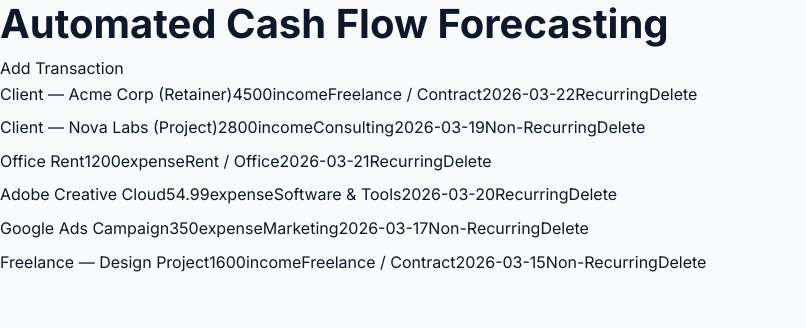
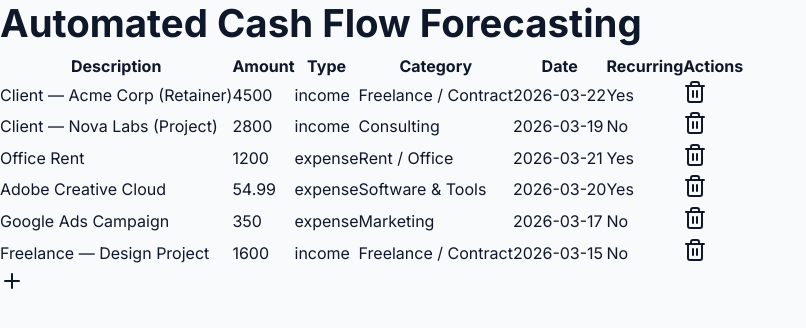
Before and after one commit to kalavathiramarao76-ui/pf-cash-flow-pro, a Next.js app: page /dashboard in a window 1280 px wide. Shown: the top 328 px of the page, without its empty margins (0-806 px from the left). Built offline with nearby package versions, Linux system fonts and the light colour scheme.

Commit message:
improve: auto-upgrade cycle #49
Files: app/dashboard/page.tsx, app/forecasting/page.tsx, app/globals.css

```diff
--- a/app/dashboard/page.tsx
+++ b/app/dashboard/page.tsx
@@ -105,12 +105,9 @@ const mlModel = {
 function categorizeTransaction(transaction: Transaction): string {
   const keywords = mlModel[transaction.type];
   for (const category in keywords) {
-    if (keywords.hasOwnProperty(category)) {
-      const keywordList = keywords[category];
-      for (const keyword of keywordList) {
-        if (transaction.description.toLowerCase().includes(keyword.toLowerCase())) {
-          return category;
-        }
+    for (const keyword of keywords[category]) {
+      if (transaction.description.toLowerCase().includes(keyword.toLowerCase())) {
+        return category;
       }
     }
   }
@@ -124,14 +121,14 @@ function App() {
     if (transactions.length === 0) {
       setTransactions(SEED_TRANSACTIONS);
     }
-  }, [transactions]);
+  }, []);
 
   useEffect(() => {
     saveTransactions(transactions);
   }, [transactions]);
 
-  const handleAddTransaction = (newTransaction: Transaction) => {
-    const categorizedTransaction = { ...newTransaction, category: categorizeTransaction(newTransaction) };
+  const handleAddTransaction = (transaction: Transaction) => {
+    const categorizedTransaction = { ...transaction, category: categorizeTransaction(transaction) };
     setTransactions([...transactions, categorizedTransaction]);
   };
 
@@ -142,22 +139,46 @@ function App() {
   return (
     <div>
       <h1>Automated Cash Flow Forecasting</h1>
-      <button onClick={() => handleAddTransaction({ id: "new", description: "New Transaction", amount: 100, type: "income", date: new Date().toISOString().split("T")[0], recurring: false })}>
-        Add Transaction
+      <table>
+        <thead>
+          <tr>
+            <th>Description</th>
+            <th>Amount</th>
+            <th>Type</th>
+            <th>Category</th>
+            <th>Date</th>
+            <th>Recurring</th>
+            <th>Actions</th>
+          </tr>
+        </thead>
+        <tbody>
+          {transactions.map((transaction) => (
+            <tr key={transaction.id}>
+              <td>{transaction.description}</td>
+              <td>{transaction.amount}</td>
+              <td>{transaction.type}</td>
+              <td>{transaction.category}</td>
+              <td>{transaction.date}</td>
+              <td>{transaction.recurring ? "Yes" : "No"}</td>
+              <td>
+                <button onClick={() => handleDeleteTransaction(transaction.id)}>
+                  <Trash2 />
+                </button>
+              </td>
+            </tr>
+          ))}
+        </tbody>
+      </table>
+      <button onClick={() => handleAddTransaction({
+        id: Math.random().toString(),
+        description: "New Transaction",
+        amount: 0,
+        type: "income",
+        date: new Date().toISOString().split("T")[0],
+        recurring: false,
+      })}>
+        <Plus />
       </button>
-      <ul>
-        {transactions.map((transaction) => (
-          <li key={transaction.id}>
-            <span>{transaction.description}</span>
-            <span>{transaction.amount}</span>
-            <span>{transaction.type}</span>
-            <span>{transaction.category}</span>
-            <span>{transaction.date}</span>
-            <span>{transaction.recurring ? "Recurring" : "Non-Recurring"}</span>
-            <button onClick={() => handleDeleteTransaction(transaction.id)}>Delete</button>
-          </li>
-        ))}
-      </ul>
     </div>
   );
 }
--- a/app/forecasting/page.tsx
+++ b/app/forecasting/page.tsx
@@ -113,19 +113,65 @@ export default function ForecastingPage() {
   };
 
   const filteredForecastData = useMemo(() => {
-    if (selectedMonth !== null) {
-      return forecastData.filter((data) => data.month === selectedMonth);
-    } else if (dateRange.start !== 1 || dateRange.end !== 6) {
-      return forecastData.filter((data) => data.month >= dateRange.start && data.month <= dateRange.end);
-    } else {
-      return forecastData;
+    if (dateRange.start && dateRange.end) {
+      return forecastData.slice(dateRange.start - 1, dateRange.end);
     }
-  }, [forecastData, selectedMonth, dateRange]);
+    return forecastData;
+  }, [forecastData, dateRange]);
 
   return (
     <div>
       <h1>Automated Cash Flow Forecasting</h1>
       <div>
+        <label>Current Balance:</label>
+        <input type="number" value={currentBalance} onChange={(e) => setCurrentBalance(e.target.value)} />
+      </div>
+      <div>
+        <label>Horizon:</label>
+        <select value={horizon} onChange={(e) => setHorizon(parseInt(e.target.value) as 3 | 6 | 12)}>
+          <option value="3">3 months</option>
+          <option value="6">6 months</option>
+          <option value="12">12 months</option>
+        </select>
+      </div>
+      <div>
+        <label>Safety Threshold:</label>
+        <input type="number" value={safetyThreshold} onChange={(e) => setSafetyThreshold(e.target.value)} />
+      </div>
+      <div>
+        <h2>Recurring Items:</h2>
+        <ul>
+          {recurringItems.map((item) => (
+            <li key={item.id}>
+              {item.label} ({item.type}) - {item.amount} ({item.frequency})
+            </li>
+          ))}
+        </ul>
+        {showAddForm ? (
+          <div>
+            <label>Label:</label>
+            <input type="text" value={newItem.label} onChange={(e) => setNewItem({ ...newItem, label: e.target.value })} />
+            <label>Amount:</label>
+            <input type="number" value={newItem.amount} onChange={(e) => setNewItem({ ...newItem, amount: e.target.value })} />
+            <label>Type:</label>
+            <select value={newItem.type} onChange={(e) => setNewItem({ ...newItem, type: e.target.value as "income" | "expense" })}>
+              <option value="income">Income</option>
+              <option value="expense">Expense</option>
+            </select>
+            <label>Frequency:</label>
+            <select value={newItem.frequency} onChange={(e) => setNewItem({ ...newItem, frequency: e.target.value as RecurringItem["frequency"] })}>
+              <option value="monthly">Monthly</option>
+              <option value="quarterly">Quarterly</option>
+              <option value="yearly">Yearly</option>
+            </select>
+            <button onClick={() => setRecurringItems([...recurringItems, { ...newItem, id: `r${recurringItems.length + 1}` }])}>Add</button>
+          </div>
+        ) : (
+          <button onClick={() => setShowAddForm(true)}>Add Recurring Item</button>
+        )}
+      </div>
+      <div>
+        <h2>Forecast:</h2>
         <LineChart width={800} height={400} data={filteredForecastData}>
           <CartesianGrid strokeDasharray="3 3" />
           <XAxis dataKey="month" />
@@ -134,37 +180,23 @@ export default function ForecastingPage() {
           <Legend />
           <Line type="monotone" dataKey="balance" stroke="#8884d8" activeDot={{ r: 8 }} />
           <Line type="monotone" dataKey="income" stroke="#82ca9d" />
-          <Line type="monotone" dataKey="expenses" stroke="#ff0000" />
+          <Line type="monotone" dataKey="expenses" stroke="#8884d8" />
         </LineChart>
-        <AreaChart width={800} height={400} data={filteredForecastData}>
-          <CartesianGrid strokeDasharray="3 3" />
-          <XAxis dataKey="month" />
-          <YAxis />
-          <Tooltip />
-          <Legend />
-          <Area type="monotone" dataKey="balance" fill="#8884d8" stroke="#8884d8" />
-          <Area type="monotone" dataKey="income" fill="#82ca9d" stroke="#82ca9d" />
-          <Area type="monotone" dataKey="expenses" fill="#ff0000" stroke="#ff0000" />
-        </AreaChart>
-      </div>
-      <div>
-        <button onClick={() => handleDrillDown(1)}>Drill Down to Month 1</button>
-        <button onClick={() => handleDrillDown(2)}>Drill Down to Month 2</button>
-        <button onClick={() => handleDrillDown(3)}>Drill Down to Month 3</button>
-      </div>
-      <div>
-        <input
-          type="number"
-          value={dateRange.start}
-          onChange={(e) => handleDateRangeChange(parseInt(e.target.value), dateRange.end)}
-          placeholder="Start Month"
-        />
-        <input
-          type="number"
-          value={dateRange.end}
-          onChange={(e) => handleDateRangeChange(dateRange.start, parseInt(e.target.value))}
-          placeholder="End Month"
-        />
+        <div>
+          <label>Date Range:</label>
+          <input type="number" value={dateRange.start} onChange={(e) => handleDateRangeChange(parseInt(e.target.value), dateRange.end)} />
+          <input type="number" value={dateRange.end} onChange={(e) => handleDateRangeChange(dateRange.start, parseInt(e.target.value))} />
+        </div>
+        {selectedMonth !== null && (
+          <div>
+            <h3>Drill Down:</h3>
+            <p>Month: {selectedMonth}</p>
+            <p>Balance: {forecastData.find((data) => data.month === selectedMonth)?.balance}</p>
+            <p>Income: {forecastData.find((data) => data.month === selectedMonth)?.income}</p>
+            <p>Expenses: {forecastData.find((data) => data.month === selectedMonth)?.expenses}</p>
+          </div>
+        )}
+        <button onClick={() => handleDrillDown(1)}>Drill Down</button>
       </div>
     </div>
   );
--- a/app/globals.css
+++ b/app/globals.css
@@ -32,56 +32,36 @@ img[lazy].loaded{opacity:1;}
   gap: 20px;
   padding: 20px;
 }
-@media only screen and (max-width:480px){
+@media (max-width:480px){
   body{font-size:14px;}
-  h1{font-size:2.25rem;}
-  h2{font-size:1.9rem;}
-  h3{font-size:1.6rem;}
-  h4{font-size:1.4rem;}
-  h5{font-size:1.2rem;}
-  h6{font-size:1.1rem;}
+  h1,h2,h3,h4,h5,h6{font-size:calc(1rem + 1.25vw);}
   .container {
     grid-template-columns: repeat(2, 1fr);
     gap: 10px;
     padding: 10px;
   }
 }
-@media only screen and (max-width:768px) and (min-width:481px){
+@media (min-width:481px) and (max-width:768px){
   body{font-size:15px;}
-  h1{font-size:2.4rem;}
-  h2{font-size:2rem;}
-  h3{font-size:1.8rem;}
-  h4{font-size:1.6rem;}
-  h5{font-size:1.4rem;}
-  h6{font-size:1.2rem;}
+  h1,h2,h3,h4,h5,h6{font-size:calc(1rem + 1.5vw);}
   .container {
     grid-template-columns: repeat(4, 1fr);
     gap: 15px;
     padding: 15px;
   }
 }
-@media only screen and (max-width:1024px) and (min-width:769px){
+@media (min-width:769px) and (max-width:1024px){
   body{font-size:16px;}
-  h1{font-size:2.5rem;}
-  h2{font-size:2rem;}
-  h3{font-size:1.75rem;}
-  h4{font-size:1.5rem;}
-  h5{font-size:1.25rem;}
-  h6{font-size:1rem;}
+  h1,h2,h3,h4,h5,h6{font-size:calc(1rem + 1.75vw);}
   .container {
     grid-template-columns: repeat(8, 1fr);
     gap: 18px;
     padding: 18px;
   }
 }
-@media only screen and (min-width:1025px){
+@media (min-width:1025px){
   body{font-size:16px;}
-  h1{font-size:2.5rem;}
-  h2{font-size:2rem;}
-  h3{font-size:1.75rem;}
-  h4{font-size:1.5rem;}
-  h5{font-size:1.25rem;}
-  h6{font-size:1rem;}
+  h1,h2,h3,h4,h5,h6{font-size:calc(1rem + 1.75vw);}
   .container {
     grid-template-columns: repeat(12, 1fr);
     gap: 20px;
```
